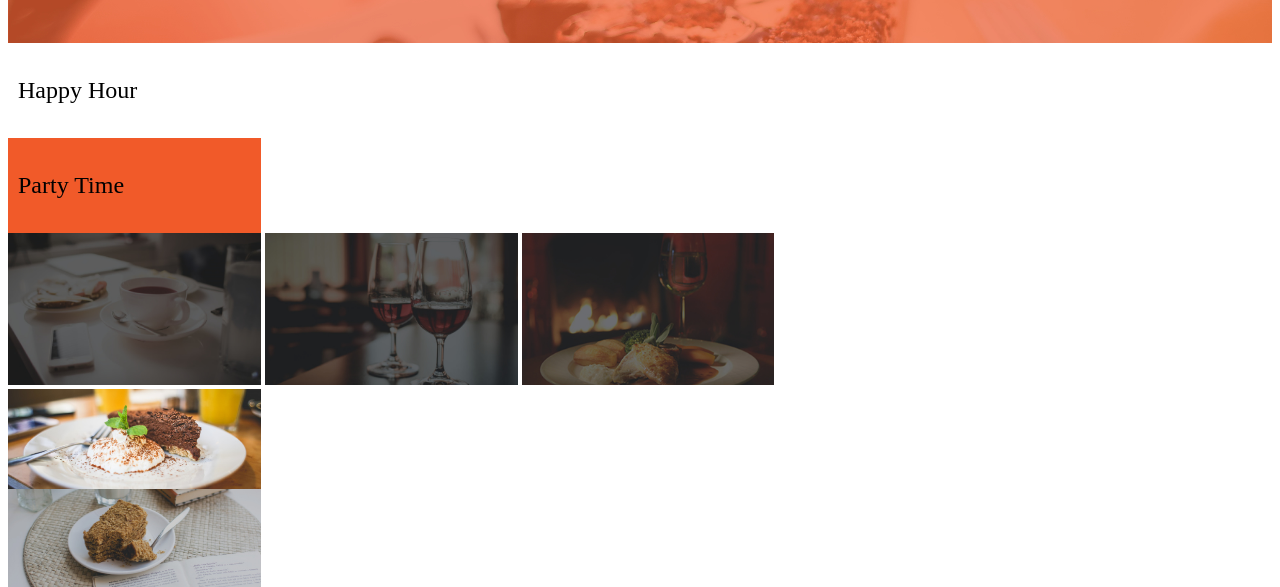
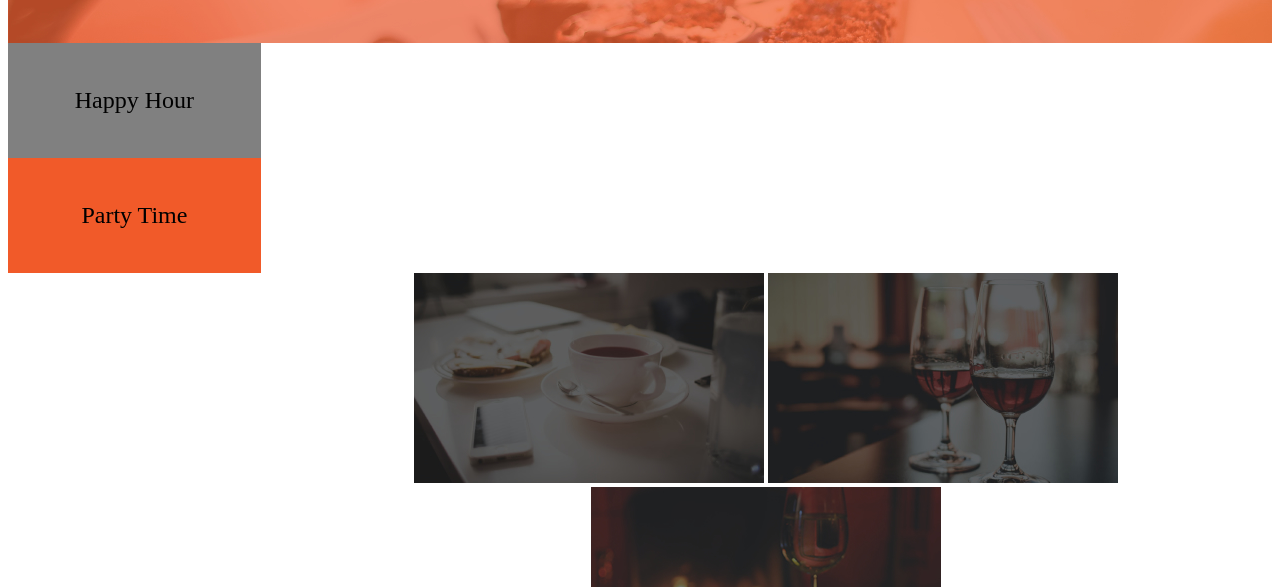
Before and after one commit to Roseoketch/Anita-Kitchen, a plain HTML site: page index.html in a window 1280 px wide. Shown: the part 365-952 px from the top of the page. Drawn offline with Linux system fonts and the light colour scheme.

Commit message:
changes made

```diff
--- a/css/styles.css
+++ b/css/styles.css
@@ -17,21 +17,26 @@ body {
 .party {
   background-color: #F15A29;
   font-size: 150%;
-  padding: 10px;
+  padding-top: 20px;
+  padding-bottom: 20px;
   margin-right: 80%;
+  text-align: center;
 }
 
 .hour {
-  background-color: white;
+  background-color: grey;
   font-size: 150%;
-  padding: 10px;
+  padding: 20px;
   margin-right: 80%;
+  text-align: center;
 }
 
-.container .break {
-  background-image: url("../img/breakfast.jpg");
-  height: 100px;
+.container-fluid-2 .menu{
+text-align: center;
+margin-left: 20%;
+/* padding: 5%; */
 }
+
 
 h4 {
   text-align: center;
@@ -76,6 +81,3 @@ h5 {
   text-decoration: none;
   padding:50px;
 }
-.container-fluid-2 img{
-  align:right;
-}
--- a/index.html
+++ b/index.html
@@ -24,18 +24,20 @@
       </center>
     </div>
 
-    <div class="container-fluid 2">
+    <div class="container-fluid-2">
       <div class="row">
+        <div col-md-3>
           <div class="hour">
             <p>Happy Hour</p>
           </div>
           <div class="party">
             <p>Party Time</p>
           </div>
-        <div>
-          <img src="img/breakfast.jpg" class="img-responsive" style="display:inline" alt="drinks" width="20%">
-          <img src="img/lunch.jpg" class="img-responsive" style="display:inline" alt="drinks" width="20%">
-          <img src="img/dinner.jpg" class="img-responsive" style="display:inline" alt="drinks" width="20%">
+        </div>
+        <div class="menu">
+          <img src="img/breakfast.jpg" width="" height="">
+          <img src="img/lunch.jpg" width="" height="">
+          <img src="img/dinner.jpg" width="" height="">
         </div>
       </div>
     </div>
@@ -96,7 +98,7 @@
             <img src="img/fast-food/chickenPizza.jpg" class="img-responsive" style="display:inline" alt="drinks" width="20%" height="30%">
           </div>
           <div class="overlay">
-                <a href="#" class"active" style="color:#F15A29;">Chicken Burger</a>
+            <a href="#" class "active" style="color:#F15A29">Chicken Burger</a>
             <a href="#">Beef Burger</a>
             <a href="#">Chicken Pizza</a>
           </div>
```
Also changed, not shown: img/background/subscribe0.jpg (deleted). Lines whose indentation alone changed are shown as unchanged.
